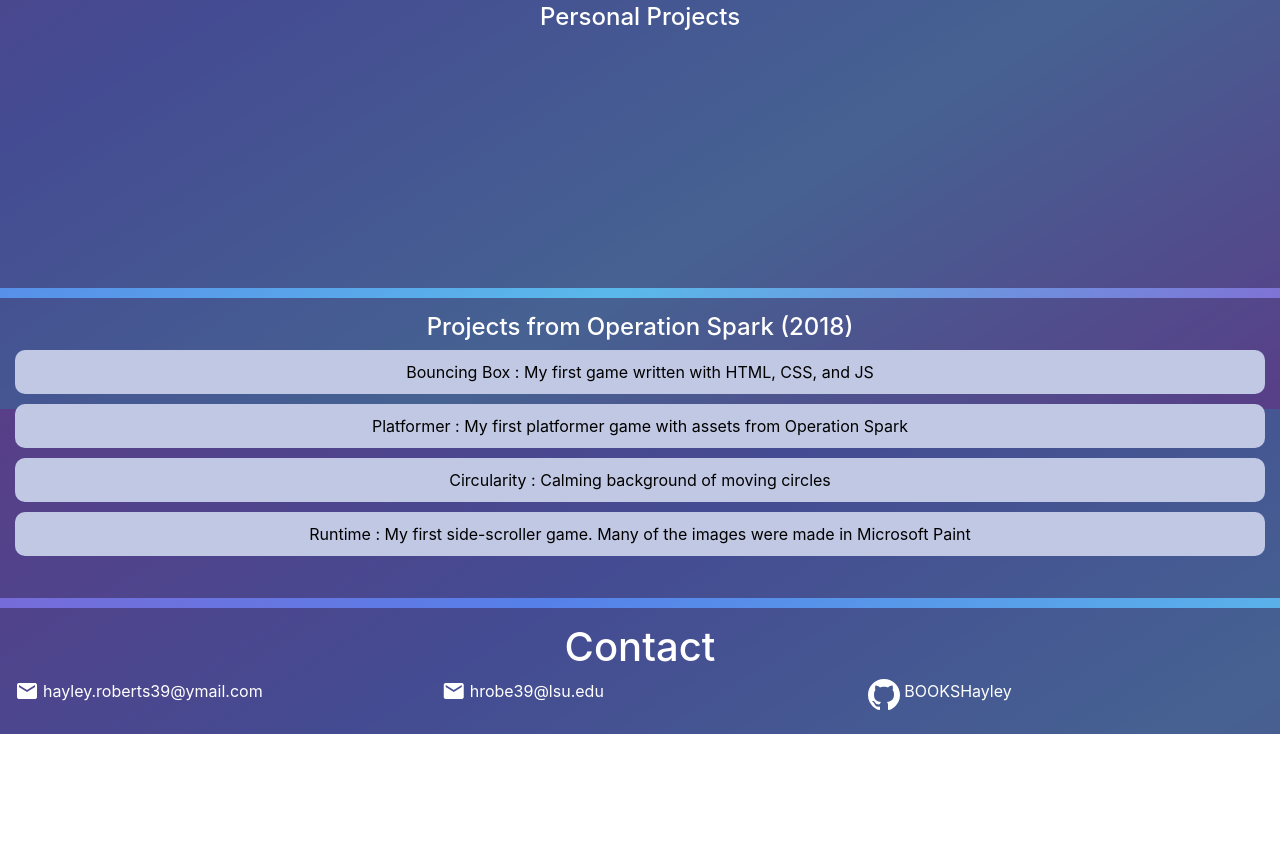
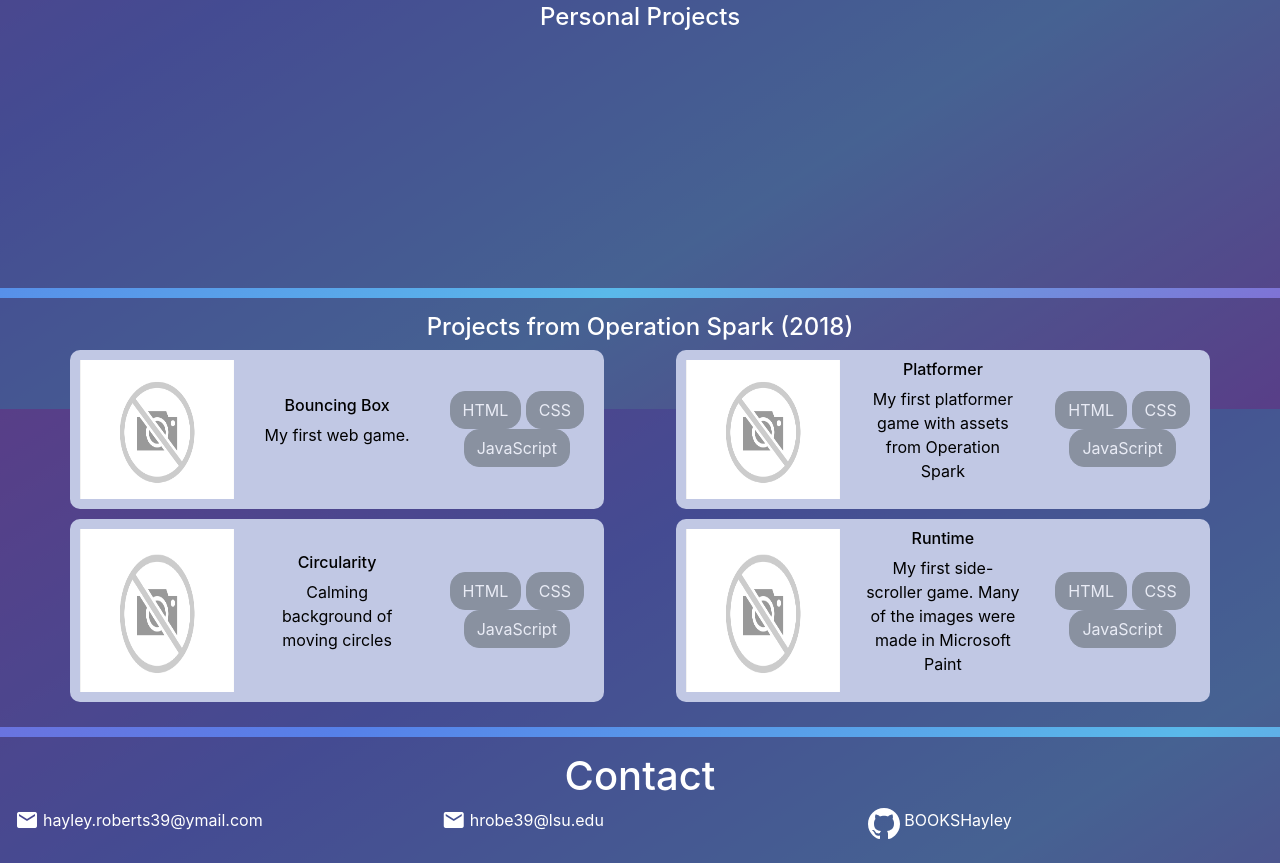
Before and after one commit to Logan-Lafauci/Logan-Lafauci.github.io, a plain HTML site: page portfolio.html in a window 1280 px wide. Shown: the part 391-1254 px from the top of the page. Before the commit the page ends 1125 px from the top, so only its background shows below. Drawn offline with nearby package versions, Linux system fonts and the light colour scheme.

Commit message:
Made edits to portfolio page. Will be changing again -HR

```diff
--- a/portfolio.html
+++ b/portfolio.html
@@ -35,15 +35,93 @@
 
             </div>
 
+            <!-- <div id="accordion">
+                <div class="card">
+                    <div class="card-header" id="headingOne">
+                        <h5 class="mb-0">
+                            <button class="btn btn-link collapsed" data-toggle="collapse" data-target="#opSpark" aria-expanded="false" aria-controls="opSpark">
+                                Projects from Operation Spark (2018)
+                            </button>
+                        </h5>
+                    </div>
+
+                    <div id="opSpark" class="collapse" aria-labelledby="headingOne" data-parent="#accordion">
+                        <div class="card-body">
+                          Anim pariatur cliche reprehenderit, enim eiusmod high life accusamus terry richardson ad squid. 3 wolf moon officia aute, non cupidatat skateboard dolor brunch. Food truck quinoa nesciunt laborum eiusmod. Brunch 3 wolf moon tempor, sunt aliqua put a bird on it squid single-origin coffee nulla assumenda shoreditch et. Nihil anim keffiyeh helvetica, craft beer labore wes anderson cred nesciunt sapiente ea proident. Ad vegan excepteur butcher vice lomo. Leggings occaecat craft beer farm-to-table, raw denim aesthetic synth nesciunt you probably haven't heard of them accusamus labore sustainable VHS.
+                        </div>
+                    </div>
+                </div>
+            </div> -->
+
+
+
             <div class="content">
                 <h4>Projects from Operation Spark (2018)</h4>
-                <ul id="portfolio">
-                    <!-- <li><a href="projects/' + localProjects[i].name + '/">' + localProjects[i].title + ' : ' + localProjects[i].description + '</a></li> -->
+
+                <!-- Maybe change all this. Make each content div a dropdown. Then each project is a row with information. Not buttons -->
+                <div class="row projectRow">
+                    <div onclick="window.location.href = 'projects/bouncing-box/index.html'" class="projectLink row col-5">
+                        <img src="images/no-image.png" class="projectImage projectSection">
+                        <div class="projectSection">
+                            <h6>Bouncing Box</h6>
+                            <p>My first web game.</p>
+                        </div>
+                        <div class="projectSection">
+                            <button class="projLangBtn btn btn-secondary" type="button" disabled>HTML</button>
+                            <button class="projLangBtn btn btn-secondary" type="button" disabled>CSS</button>
+                            <button class="projLangBtn btn btn-secondary" type="button" disabled>JavaScript</button>
+                        </div>
+                    </div>
+
+                    <div onclick="window.location.href = 'projects/platformer/'" class="projectLink row col-5">
+                        <img src="images/no-image.png" class="projectImage projectSection">
+                        <div class="projectSection">
+                            <h6>Platformer</h6>
+                            <p>My first platformer game with assets from Operation Spark</p>
+                        </div>
+                        <div class="projectSection">
+                            <button class="projLangBtn btn btn-secondary" type="button" disabled>HTML</button>
+                            <button class="projLangBtn btn btn-secondary" type="button" disabled>CSS</button>
+                            <button class="projLangBtn btn btn-secondary" type="button" disabled>JavaScript</button>
+                        </div>
+                    </div>
+                </div>
+
+                <div class="row projectRow">
+                    <div onclick="window.location.href = 'projects/circularity/index.html'" class="projectLink row col-5">
+                        <img src="images/no-image.png" class="projectImage projectSection">
+                        <div class="projectSection">
+                            <h6>Circularity</h6>
+                            <p>Calming background of moving circles </p>
+                        </div>
+                        <div class="projectSection">
+                            <button class="projLangBtn btn btn-secondary" type="button" disabled>HTML</button>
+                            <button class="projLangBtn btn btn-secondary" type="button" disabled>CSS</button>
+                            <button class="projLangBtn btn btn-secondary" type="button" disabled>JavaScript</button>
+                        </div>
+                    </div>
+
+                    <div onclick="window.location.href = 'projects/runtime/'" class="projectLink row col-5">
+                        <img src="images/no-image.png" class="projectImage projectSection">
+                        <div class="projectSection">
+                            <h6>Runtime</h6>
+                            <p> My first side-scroller game. Many of the images were made in Microsoft Paint</p>
+                        </div>
+                        <div class="projectSection">
+                            <button class="projLangBtn btn btn-secondary" type="button" disabled>HTML</button>
+                            <button class="projLangBtn btn btn-secondary" type="button" disabled>CSS</button>
+                            <button class="projLangBtn btn btn-secondary" type="button" disabled>JavaScript</button>
+                        </div>
+                    </div>
+                </div>
+
+                <!-- <ul id="portfolio">
+                    <li><a href="projects/' + localProjects[i].name + '/">' + localProjects[i].title + ' : ' + localProjects[i].description + '</a></li>
                     <li><a href="projects/bouncing-box/index.html">Bouncing Box : My first game written with HTML, CSS, and JS</a></li>
                     <li><a href="projects/platformer/">Platformer : My first platformer game with assets from Operation Spark</a></li>
                     <li><a href="projects/circularity/index.html">Circularity : Calming background of moving circles</a></li>
                     <li><a href="projects/runtime/">Runtime : My first side-scroller game. Many of the images were made in Microsoft Paint</a></li>
-                </ul>
+                </ul> -->
             </div>
 
             <!-- Contact -->
--- a/style/index.css
+++ b/style/index.css
@@ -73,3 +73,37 @@ nav a:hover {
     /* color: #454545; */
     color: #000;
 }
+
+.projLangBtn {
+    border-radius: 15px;
+}
+
+.projectRow {
+    flex-wrap: nowrap;
+    justify-content: space-evenly;
+}
+
+.projectLink {
+    background-color: #C1C8E4;
+    color: #000;
+    padding: 10px;
+    border-radius: 10px;
+    margin-bottom: 10px;
+    margin-left: 2px;
+    margin-right: 2px;
+    justify-content: space-between;
+    align-items: center;
+}
+
+.projectLink:hover {
+    background: #eee;
+}
+
+.projectImage {
+    height: 100%;
+    width: 25%;
+}
+
+.projectSection {
+    width: 30%;
+}
```
Also changed, not shown: images/no-image.png (added).
